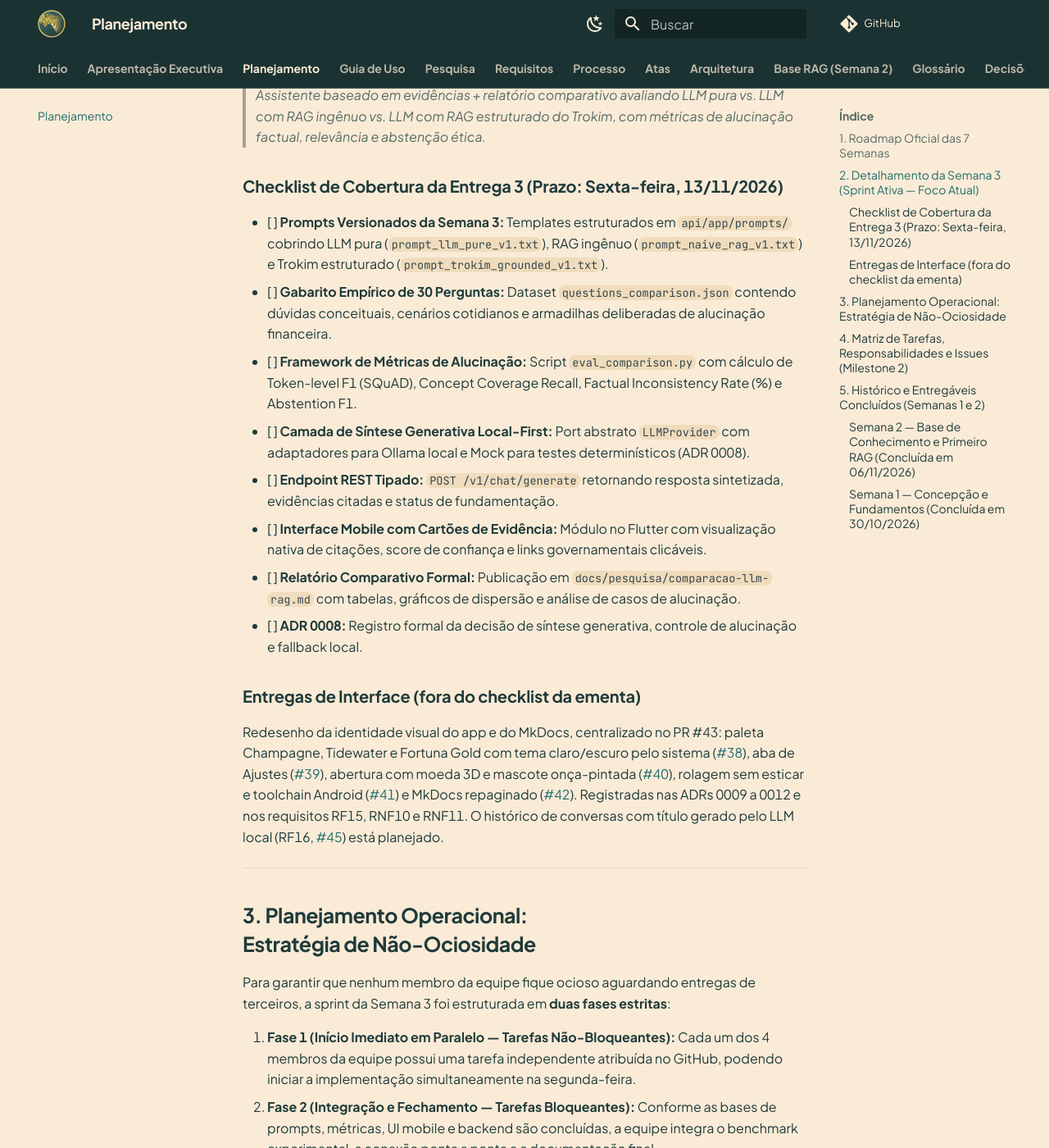
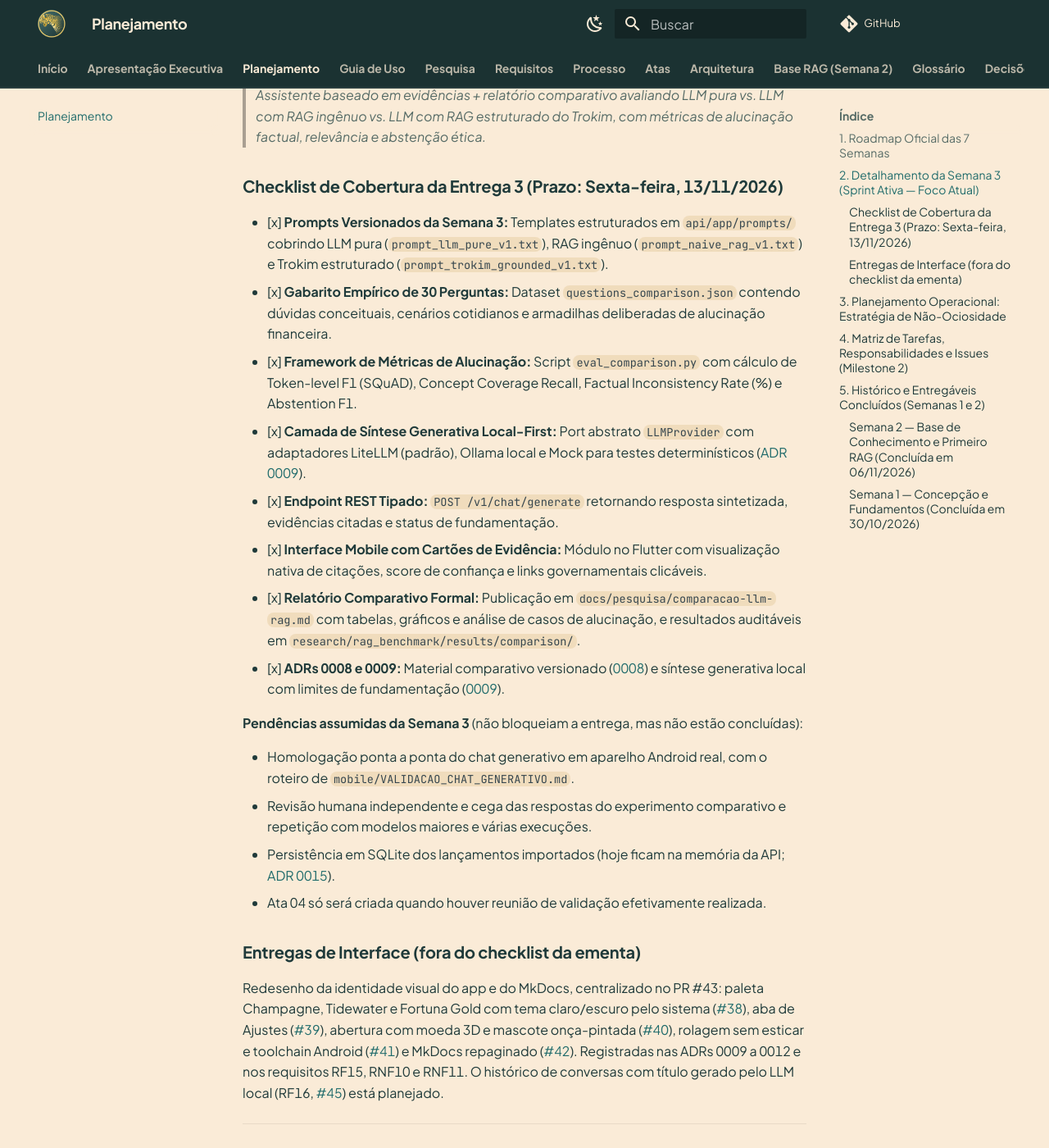
Before and after one commit to moonshinerd/trokim, an MkDocs documentation site: the page built from docs/planejamento.md, in a window 1280 px wide and 1400 px high, scrolled down 2725 px. Shown: the whole window at 82% size. Built offline with MkDocs 1.6.1 and Material for MkDocs 9.7.7, drawn with Linux system fonts in a browser that asks for light colours; comment, search, counter and statistics services are not loaded; some of the changed text lies outside the part shown.

Commit message:
docs: ADR 0015, rastreabilidade da issue 45, checklist da Semana 3 e correcao de formulas LaTeX
- ADR 0015 e vinculos em requisitos (RF01, RF02, RF07, RF15) e no indice.
- Checklist da Entrega 3 marcado com as pendencias assumidas listadas.
- Formulas LaTeX nao renderizadas pelo MkDocs trocadas por texto simples
  (requisitos, planejamento, arquitetura, ata 02 e matrizes).

```diff
--- a/docs/planejamento.md
+++ b/docs/planejamento.md
@@ -26,14 +26,21 @@ Conforme a ementa oficial do Challenge 2, o entregável da **Semana 3 (09/11 a 1
 
 ### Checklist de Cobertura da Entrega 3 (Prazo: Sexta-feira, 13/11/2026)
 
-- [ ] **Prompts Versionados da Semana 3:** Templates estruturados em `api/app/prompts/` cobrindo LLM pura (`prompt_llm_pure_v1.txt`), RAG ingênuo (`prompt_naive_rag_v1.txt`) e Trokim estruturado (`prompt_trokim_grounded_v1.txt`).
-- [ ] **Gabarito Empírico de 30 Perguntas:** Dataset `questions_comparison.json` contendo dúvidas conceituais, cenários cotidianos e armadilhas deliberadas de alucinação financeira.
-- [ ] **Framework de Métricas de Alucinação:** Script `eval_comparison.py` com cálculo de Token-level F1 (SQuAD), Concept Coverage Recall, Factual Inconsistency Rate (%) e Abstention F1.
-- [ ] **Camada de Síntese Generativa Local-First:** Port abstrato `LLMProvider` com adaptadores para Ollama local e Mock para testes determinísticos (ADR 0008).
-- [ ] **Endpoint REST Tipado:** `POST /v1/chat/generate` retornando resposta sintetizada, evidências citadas e status de fundamentação.
-- [ ] **Interface Mobile com Cartões de Evidência:** Módulo no Flutter com visualização nativa de citações, score de confiança e links governamentais clicáveis.
-- [ ] **Relatório Comparativo Formal:** Publicação em `docs/pesquisa/comparacao-llm-rag.md` com tabelas, gráficos de dispersão e análise de casos de alucinação.
-- [ ] **ADR 0008:** Registro formal da decisão de síntese generativa, controle de alucinação e fallback local.
+- [x] **Prompts Versionados da Semana 3:** Templates estruturados em `api/app/prompts/` cobrindo LLM pura (`prompt_llm_pure_v1.txt`), RAG ingênuo (`prompt_naive_rag_v1.txt`) e Trokim estruturado (`prompt_trokim_grounded_v1.txt`).
+- [x] **Gabarito Empírico de 30 Perguntas:** Dataset `questions_comparison.json` contendo dúvidas conceituais, cenários cotidianos e armadilhas deliberadas de alucinação financeira.
+- [x] **Framework de Métricas de Alucinação:** Script `eval_comparison.py` com cálculo de Token-level F1 (SQuAD), Concept Coverage Recall, Factual Inconsistency Rate (%) e Abstention F1.
+- [x] **Camada de Síntese Generativa Local-First:** Port abstrato `LLMProvider` com adaptadores LiteLLM (padrão), Ollama local e Mock para testes determinísticos ([ADR 0009](adr/0009-sintese-generativa-local.md)).
+- [x] **Endpoint REST Tipado:** `POST /v1/chat/generate` retornando resposta sintetizada, evidências citadas e status de fundamentação.
+- [x] **Interface Mobile com Cartões de Evidência:** Módulo no Flutter com visualização nativa de citações, score de confiança e links governamentais clicáveis.
+- [x] **Relatório Comparativo Formal:** Publicação em `docs/pesquisa/comparacao-llm-rag.md` com tabelas, gráficos e análise de casos de alucinação, e resultados auditáveis em `research/rag_benchmark/results/comparison/`.
+- [x] **ADRs 0008 e 0009:** Material comparativo versionado ([0008](adr/0008-material-comparativo-versionado.md)) e síntese generativa local com limites de fundamentação ([0009](adr/0009-sintese-generativa-local.md)).
+
+**Pendências assumidas da Semana 3** (não bloqueiam a entrega, mas não estão concluídas):
+
+- Homologação ponta a ponta do chat generativo em aparelho Android real, com o roteiro de `mobile/VALIDACAO_CHAT_GENERATIVO.md`.
+- Revisão humana independente e cega das respostas do experimento comparativo e repetição com modelos maiores e várias execuções.
+- Persistência em SQLite dos lançamentos importados (hoje ficam na memória da API; [ADR 0015](adr/0015-dados-reais-importacao-e-endereco-da-api.md)).
+- Ata 04 só será criada quando houver reunião de validação efetivamente realizada.
 
 ### Entregas de Interface (fora do checklist da ementa)
 
@@ -97,7 +104,7 @@ Todas as tarefas estão formalizadas no GitHub e vinculadas à **Milestone "Sema
 ### Semana 2 — Base de Conhecimento e Primeiro RAG (Concluída em 06/11/2026)
 - [x] Curadoria de 20 documentos oficiais regulatórios (BCB, CVM, CFPB, ANPD) com catálogo e hashes SHA-256 ([ADR 0006](adr/0006-curadoria-benchmark.md)).
 - [x] Banco vetorial local com `sqlite-vec` (tabela virtual `vec0`) e embeddings FastEmbed multilíngues de 384 dimensões ([ADR 0007](adr/0007-banco-vetorial-embeddings.md)).
-- [x] Busca híbrida densa/léxica com calibração $\alpha = 0,3$ atingindo 98,78% de Recall@3 e 100% de abstenção ética.
+- [x] Busca híbrida densa/léxica com calibração α = 0,3 atingindo 98,78% de Recall@3 e 100% de abstenção ética.
 - [x] Endpoint `POST /v1/chat/ask` tipado e interface conversacional inicial no Flutter.
 - [x] Gerador sintético de extratos OFX e faturas PDF aderente à LGPD em `research/synthetic_data/`.
 
```
Also changed, not shown: docs/adr/0015-dados-reais-importacao-e-endereco-da-api.md (added, +48 -0 lines), docs/adr/index.md (+2 -0 lines), docs/arquitetura/index.md (+1 -1 lines), docs/atas/ata02.md (+2 -2 lines), docs/pesquisa/matrizes.md (+4 -4 lines), docs/requisitos.md (+8 -7 lines).
